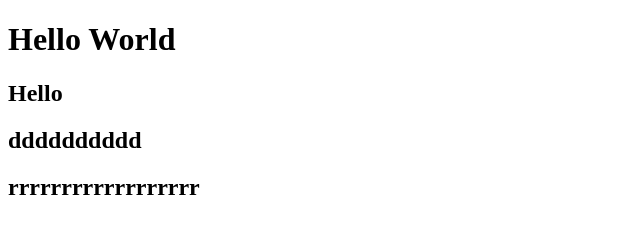
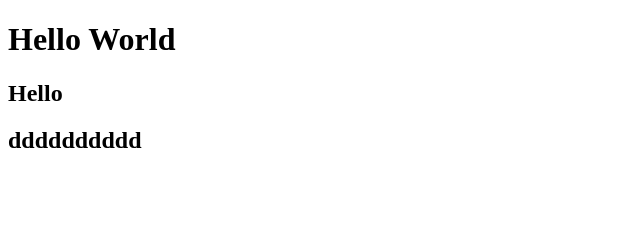
Before and after one commit to mochizuki-mikio/test, a plain HTML site: page index.html in a window 1280 px wide. Shown: the whole page, without its empty margins (0-640 px from the left). Drawn offline with Linux system fonts and the light colour scheme.

Commit message:
aaaaaaaa

```diff
--- a/index.html
+++ b/index.html
@@ -10,6 +10,6 @@
     <h1>Hello World</h1>
     <h2>Hello </h2>
     <h2>dddddddddd</h2>
-    <h2>rrrrrrrrrrrrrrrrrr</h2>
+    <p></p>
 </body>
 </html>
```
